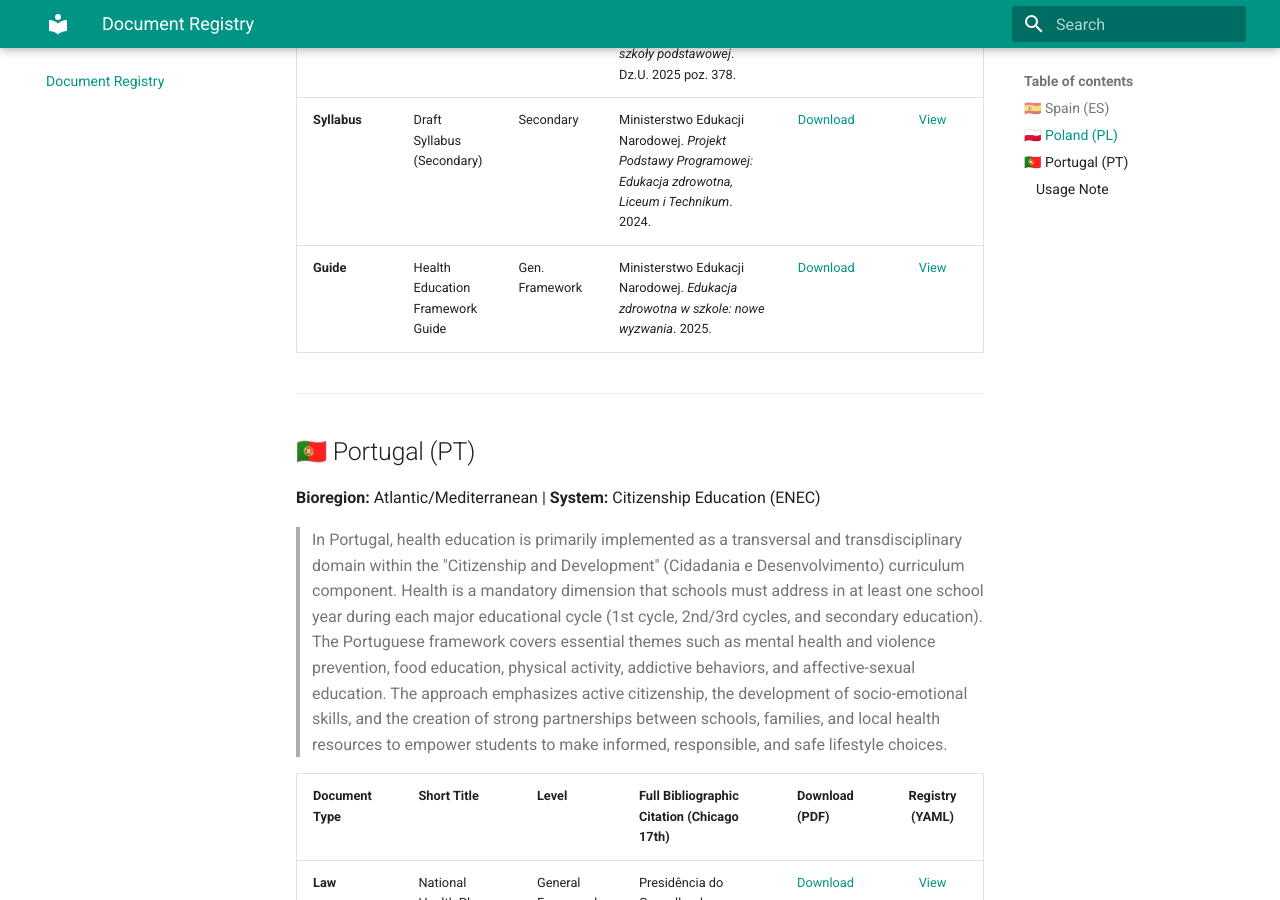
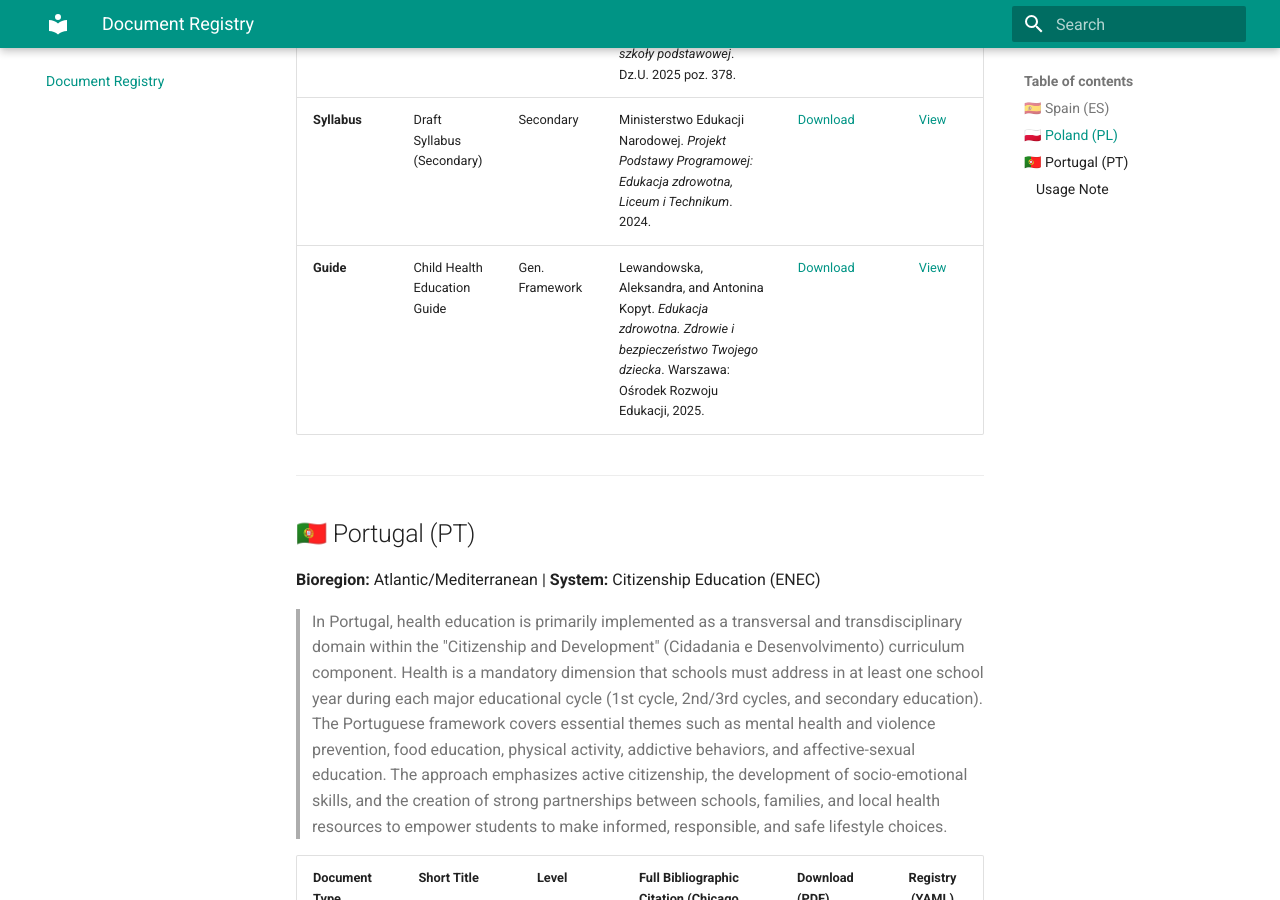
Before and after one commit to krzyworzeka-svg/EU-Health-Ed-Repository, an MkDocs documentation site: the page built from docs/registry.md, in a window 1280 px wide and 900 px high, scrolled down 2380 px. Built offline with MkDocs 1.6.1 and Material for MkDocs 9.7.7, drawn with Linux system fonts in a browser that asks for light colours.

Commit message:
docs: update bibliography for PL ORE health guide

```diff
--- a/docs/registry.md
+++ b/docs/registry.md
@@ -28,7 +28,7 @@ This registry provides direct access to both the **normalization metadata** and
 | **Law** | Secondary School Curriculum Regulation | Secondary | Minister Edukacji. *Rozporządzenie Ministra Edukacji z dnia 6 marca 2025 r. zmieniające rozporządzenie w sprawie podstawy programowej kształcenia ogólnego dla liceum ogólnokształcącego, technikum*. Dz.U. 2025 poz. 379. | [Download](https://github.com/krzyworzeka-svg/EU-Health-Ed-Repository/raw/main/data/PL/sources/PL_2025_Law_Secondary_EZ.pdf) | [View](https://raw.githubusercontent.com/krzyworzeka-svg/EU-Health-Ed-Repository/main/data/PL/master.yaml) |
 | **Law** | Primary School Curriculum Regulation | Primary | Minister Edukacji. *Rozporządzenie Ministra Edukacji z dnia 6 marca 2025 r. zmieniające rozporządzenie w sprawie podstawy programowej wychowania przedszkolnego oraz podstawy programowej kształcenia ogólnego dla szkoły podstawowej*. Dz.U. 2025 poz. 378. | [Download](https://github.com/krzyworzeka-svg/EU-Health-Ed-Repository/raw/main/data/PL/sources/PL_2025_Law_Primary_EZ.pdf) | [View](https://raw.githubusercontent.com/krzyworzeka-svg/EU-Health-Ed-Repository/main/data/PL/master.yaml) |
 | **Syllabus** | Draft Syllabus (Secondary) | Secondary | Ministerstwo Edukacji Narodowej. *Projekt Podstawy Programowej: Edukacja zdrowotna, Liceum i Technikum*. 2024. | [Download](https://github.com/krzyworzeka-svg/EU-Health-Ed-Repository/raw/main/data/PL/sources/PL_2025_Syllabus_Secondary_EZ.pdf) | [View](https://raw.githubusercontent.com/krzyworzeka-svg/EU-Health-Ed-Repository/main/data/PL/master.yaml) |
-| **Guide** | Health Education Framework Guide | Gen. Framework | Ministerstwo Edukacji Narodowej. *Edukacja zdrowotna w szkole: nowe wyzwania*. 2025. | [Download](https://github.com/krzyworzeka-svg/EU-Health-Ed-Repository/raw/main/data/PL/sources/PL_2025_Guide_General.pdf) | [View](https://raw.githubusercontent.com/krzyworzeka-svg/EU-Health-Ed-Repository/main/data/PL/master.yaml) |
+| **Guide** | Child Health Education Guide | Gen. Framework | Lewandowska, Aleksandra, and Antonina Kopyt. *Edukacja zdrowotna. Zdrowie i bezpieczeństwo Twojego dziecka*. Warszawa: Ośrodek Rozwoju Edukacji, 2025. | [Download](https://github.com/krzyworzeka-svg/EU-Health-Ed-Repository/raw/main/data/PL/sources/PL_2025_Guide_General.pdf) | [View](https://raw.githubusercontent.com/krzyworzeka-svg/EU-Health-Ed-Repository/main/data/PL/master.yaml) |
 
 ---
 
```
Also changed, not shown: 1 other file.
